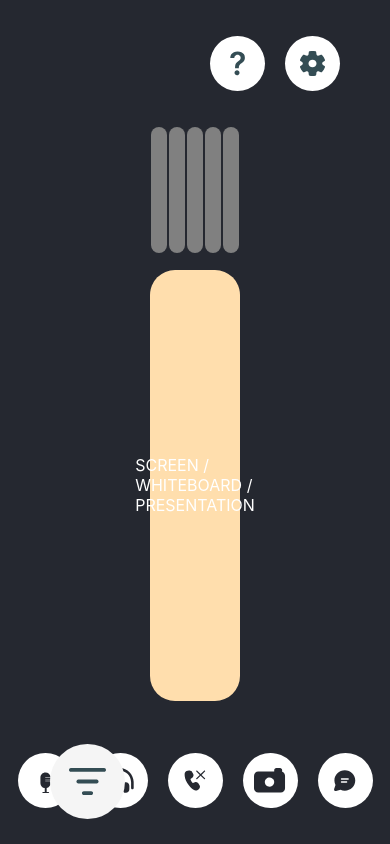
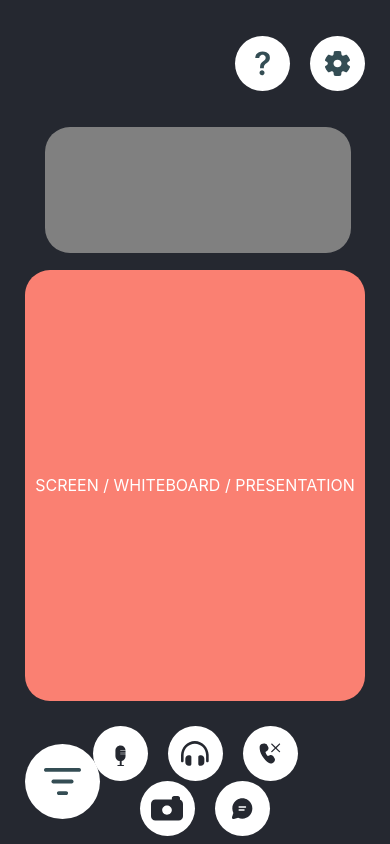
Before and after one commit to patmaeder/on-webconvention, a Nuxt app: page /meeting in a window 390 px wide. Built offline with nearby package versions, Linux system fonts and the light colour scheme.

Commit message:
Responsive

```diff
--- a/components/MeetingRoom.vue
+++ b/components/MeetingRoom.vue
@@ -88,11 +88,15 @@ export default {};
 .meetingRoomWrapper {
   width: 100%;
   max-height: 100vh;
+  box-sizing: border-box;
   background: #252830;
-  box-sizing: border-box;
 
   //PADDING
-  padding: 0 50px;
+  padding: 0 25px;
+
+  @media screen and (min-width: 768px) {
+    padding: 0 50px;
+  }
 }
 
 .header {
@@ -116,9 +120,9 @@ export default {};
     align-items: center;
 
     ul {
-      display: flex;
       padding: 0px;
       margin: 0px;
+      display: flex;
 
       li {
         margin-left: 20px;
@@ -141,8 +145,12 @@ export default {};
 .main-section {
   width: 100%;
   height: 100%;
-  padding: 0px 100px;
+  padding: 0px;
   box-sizing: border-box;
+
+  @media screen and (min-width: 768px) {
+    padding: 0px 100px;
+  }
 }
 
 .members {
@@ -152,14 +160,27 @@ export default {};
   align-items: center;
   justify-items: center;
   grid-auto-flow: column;
-  grid-auto-columns: 20%;
+  grid-auto-columns: 100%;
   overflow-x: auto;
   overscroll-behavior-inline: contain;
+
+  @media screen and (min-width: 400px) {
+    grid-auto-columns: 50%;
+  }
+
+  @media screen and (min-width: 576px) {
+    grid-auto-columns: 25%;
+  }
+
+  @media screen and (min-width: 992px) {
+    grid-auto-columns: 20%;
+  }
 }
 
 .camera {
   width: 90%;
   height: 100%;
+  margin-left: 5px;
   background: grey;
   border-radius: 25px;
 }
@@ -172,7 +193,7 @@ export default {};
   #screen {
     width: 100%;
     height: 100%;
-    background: navajowhite;
+    background: salmon;
     border-radius: 25px;
     display: flex;
     justify-content: center;
@@ -189,16 +210,22 @@ export default {};
 
 .toolbar {
   height: 15vh;
-  width: 100%;
-
+  width: 70%;
   display: flex;
   justify-content: center;
   align-items: center;
+
+  @media screen and (min-width: 768px) {
+    width: 100%;
+  }
 
   ul {
     display: flex;
     padding: 0px;
     margin: 0px;
+    flex-flow: row wrap;
+    justify-content: center;
+    align-items: center;
 
     li {
       margin-left: 20px;
@@ -217,28 +244,11 @@ export default {};
   }
 }
 
-#button-small {
-  background: whitesmoke;
+#button-calendar {
   display: flex;
   justify-content: center;
   align-items: center;
-
-  width: 60px;
-  height: 60px;
-  border-radius: 120px;
-}
-
-#button-calendar {
-  background: whitesmoke;
-  display: flex;
-  justify-content: center;
-  align-items: center;
-
-  //width: 80px;
-  //height: 80px;
-  //border-radius: 160px;
   position: absolute;
   bottom: 25px;
-  left: 50px;
 }
 </style>
```
